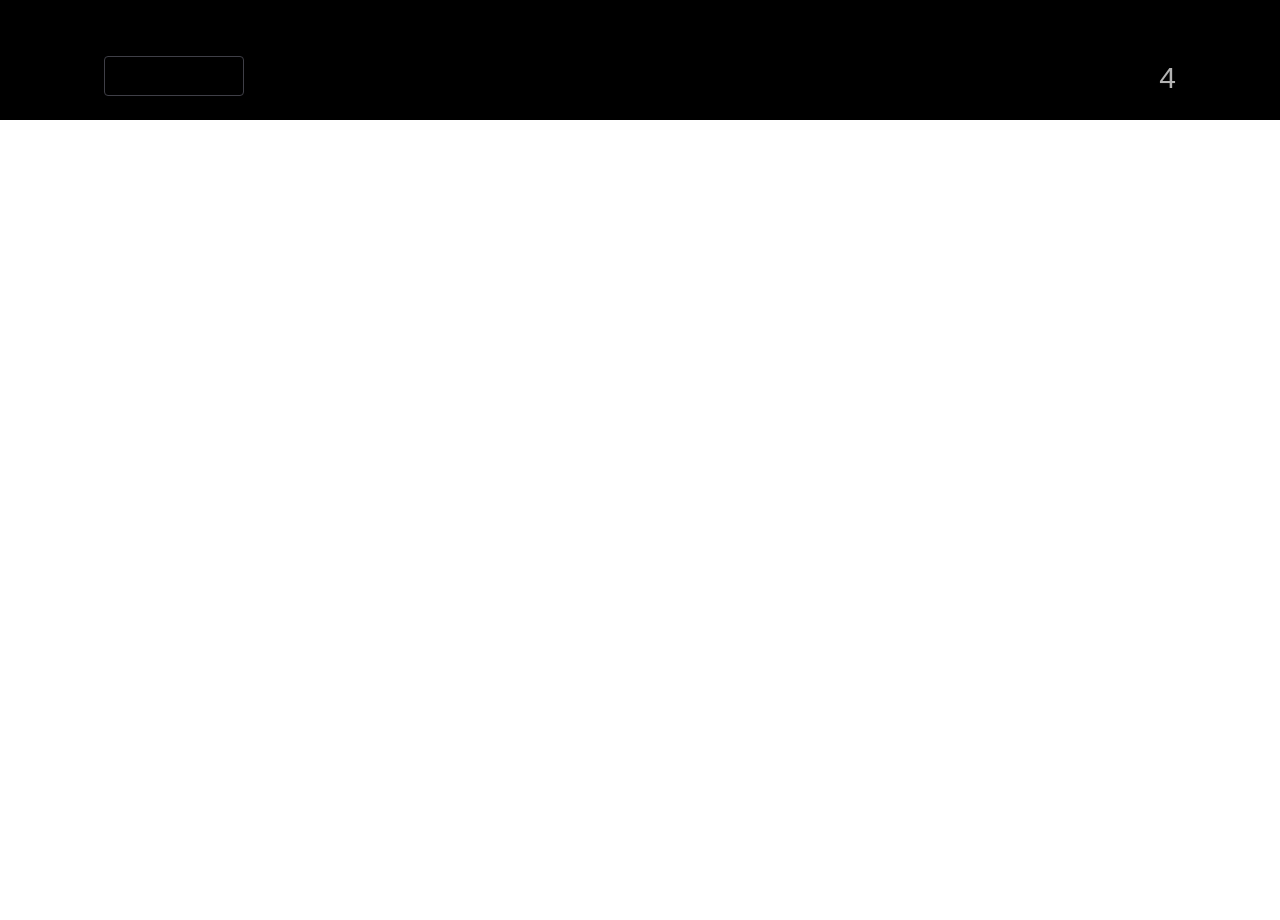
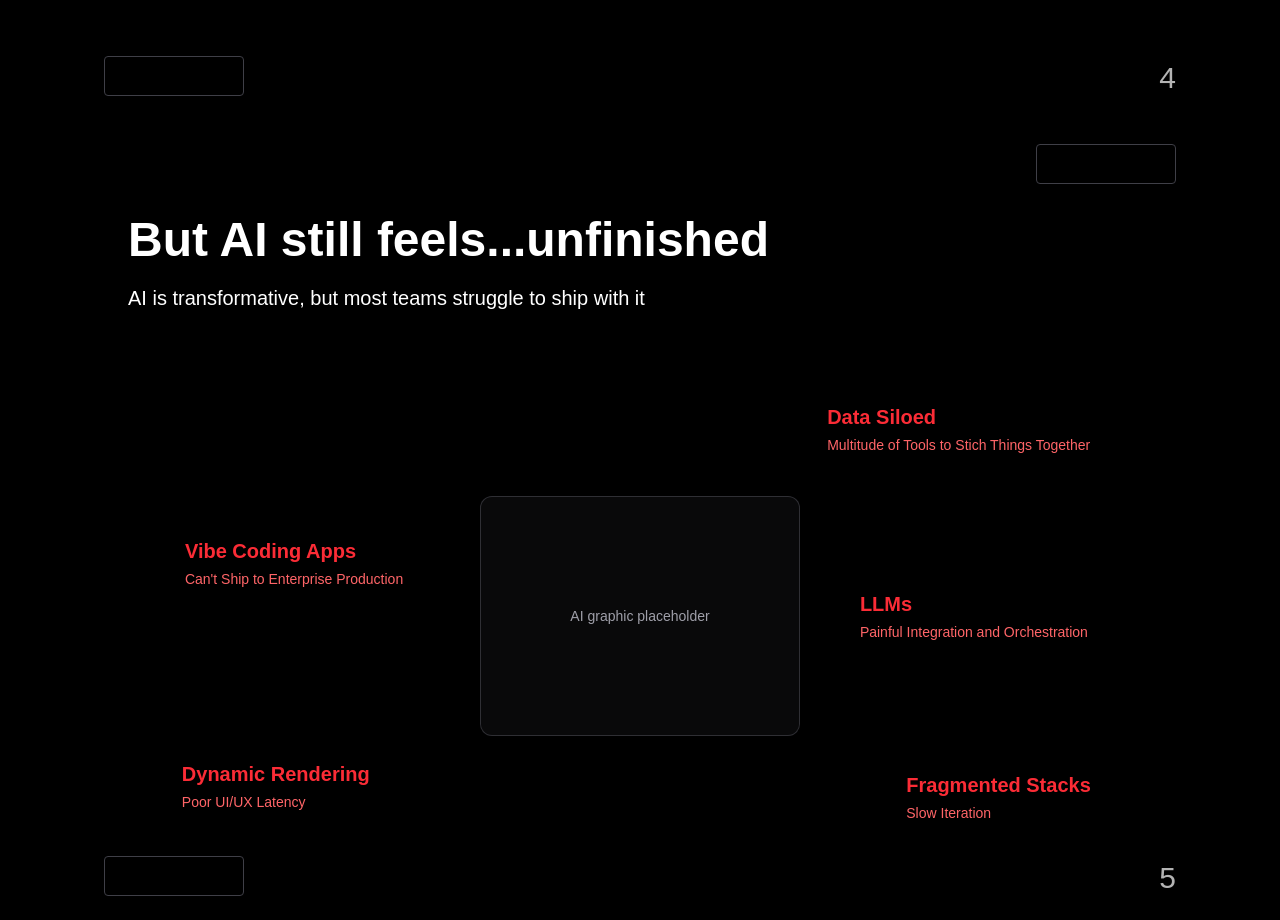
Before and after one commit to pkanchi23/verceldeck, a Next.js app: page / in a window 1280 px wide. Shown: the part 3080-4000 px from the top of the page. Before the commit the page ends 3200 px from the top, so only its background shows below. Built offline with nearby package versions, Linux system fonts and the light colour scheme.

Commit message:
Add Slide 5: AI Still Unfinished with floating animated red labels

```diff
--- a/app/page.tsx
+++ b/app/page.tsx
@@ -2,6 +2,7 @@ import Slide1Hero from "@/components/sections/Slide1Hero";
 import Slide2Context from "@/components/sections/Slide2Context";
 import Slide3Agenda from "@/components/sections/Slide3Agenda";
 import Slide4AIEraExpectations from "@/components/sections/Slide4AIEraExpectations";
+import Slide5AIStillUnfinished from "@/components/sections/Slide5AIStillUnfinished";
 
 export default function HomePage() {
   return (
@@ -10,6 +11,7 @@ export default function HomePage() {
       <Slide2Context />
       <Slide3Agenda />
       <Slide4AIEraExpectations />
+      <Slide5AIStillUnfinished />
     </main>
   );
 }
--- /dev/null
+++ b/components/sections/Slide5AIStillUnfinished.tsx
@@ -0,0 +1,179 @@
+"use client";
+
+import { motion } from "framer-motion";
+import Section from "@/components/Section";
+
+export default function Slide5AIStillUnfinished() {
+  return (
+    <Section id="slide-5" className="bg-black">
+      <div className="relative w-full min-h-screen">
+        {/* Top-Right Logo Placeholder (Vercel) */}
+        <motion.div
+          initial={{ opacity: 0 }}
+          animate={{ opacity: 1 }}
+          transition={{ delay: 0.3, duration: 0.8 }}
+          className="absolute top-4 right-4 md:top-6 md:right-6 w-[140px] h-[40px] border border-zinc-700 rounded bg-transparent flex items-center justify-center"
+        />
+
+        {/* Main Content Container */}
+        <div className="max-w-7xl mx-auto px-6 md:px-12 pt-16 md:pt-24">
+          {/* Headline + Subheadline */}
+          <div className="mb-10 md:mb-16">
+            <motion.h1
+              initial={{ opacity: 0, y: 20 }}
+              animate={{ opacity: 1, y: 0 }}
+              transition={{ delay: 0.2, duration: 0.8 }}
+              className="text-3xl md:text-4xl lg:text-5xl font-bold text-white mb-4 md:mb-5"
+            >
+              But AI still feels...unfinished
+            </motion.h1>
+
+            <motion.p
+              initial={{ opacity: 0, y: 20 }}
+              animate={{ opacity: 1, y: 0 }}
+              transition={{ delay: 0.3, duration: 0.8 }}
+              className="text-lg md:text-xl text-white font-normal"
+            >
+              AI is transformative, but most teams struggle to ship with it
+            </motion.p>
+          </div>
+
+          {/* This block mirrors the original slide: central AI cube graphic with surrounding problem labels.
+              The placeholder box should be replaced with the actual graphic, while the red labels stay as animated text. */}
+          <div className="relative mt-10 md:mt-16 w-full max-w-6xl mx-auto h-[420px] md:h-[480px]">
+            {/* TODO: Replace this placeholder box with the actual AI cube graphic (SVG/image) matching the deck. */}
+            {/* Central Cube Graphic Placeholder */}
+            <div className="absolute inset-1/2 -translate-x-1/2 -translate-y-1/2 w-[260px] md:w-[320px] aspect-[4/3] border border-zinc-700/70 rounded-xl bg-zinc-900/40 flex items-center justify-center">
+              <p className="text-xs md:text-sm text-zinc-400 text-center px-4">
+                AI graphic placeholder
+              </p>
+            </div>
+
+            {/* Red Label 1: Top-Right - "Data Siloed" */}
+            <motion.div
+              className="absolute top-6 right-4 md:top-6 md:right-16 max-w-xs"
+              initial={{ opacity: 0, y: 20 }}
+              whileInView={{ opacity: 1, y: 0 }}
+              viewport={{ once: true, amount: 0.3 }}
+              animate={{ y: [0, -6, 0], x: [0, 4, 0] }}
+              transition={{
+                opacity: { duration: 0.6, delay: 0.4 },
+                y: { duration: 5, repeat: Infinity, repeatType: "reverse", ease: "easeInOut" },
+                x: { duration: 5, repeat: Infinity, repeatType: "reverse", ease: "easeInOut" },
+              }}
+            >
+              <p className="text-red-500 font-semibold text-lg md:text-xl">
+                Data Siloed
+              </p>
+              <p className="text-red-400 text-xs md:text-sm mt-1">
+                Multitude of Tools to Stich Things Together
+              </p>
+            </motion.div>
+
+            {/* Red Label 2: Right-Center - "LLMs" */}
+            <motion.div
+              className="absolute top-1/2 right-4 md:right-16 -translate-y-1/2 max-w-xs"
+              initial={{ opacity: 0, y: 20 }}
+              whileInView={{ opacity: 1, y: 0 }}
+              viewport={{ once: true, amount: 0.3 }}
+              animate={{ y: [0, -8, 0], x: [0, -4, 0] }}
+              transition={{
+                opacity: { duration: 0.6, delay: 0.5 },
+                y: { duration: 6, repeat: Infinity, repeatType: "reverse", ease: "easeInOut" },
+                x: { duration: 6, repeat: Infinity, repeatType: "reverse", ease: "easeInOut" },
+              }}
+            >
+              <p className="text-red-500 font-semibold text-lg md:text-xl">
+                LLMs
+              </p>
+              <p className="text-red-400 text-xs md:text-sm mt-1">
+                Painful Integration and Orchestration
+              </p>
+            </motion.div>
+
+            {/* Red Label 3: Bottom-Right - "Fragmented Stacks" */}
+            <motion.div
+              className="absolute bottom-8 right-4 md:bottom-10 md:right-16 max-w-xs"
+              initial={{ opacity: 0, y: 20 }}
+              whileInView={{ opacity: 1, y: 0 }}
+              viewport={{ once: true, amount: 0.3 }}
+              animate={{ y: [0, -5, 0], x: [0, 3, 0] }}
+              transition={{
+                opacity: { duration: 0.6, delay: 0.6 },
+                y: { duration: 4.5, repeat: Infinity, repeatType: "reverse", ease: "easeInOut" },
+                x: { duration: 4.5, repeat: Infinity, repeatType: "reverse", ease: "easeInOut" },
+              }}
+            >
+              <p className="text-red-500 font-semibold text-lg md:text-xl">
+                Fragmented Stacks
+              </p>
+              <p className="text-red-400 text-xs md:text-sm mt-1">
+                Slow Iteration
+              </p>
+            </motion.div>
+
+            {/* Red Label 4: Left-Center - "Vibe Coding Apps" */}
+            <motion.div
+              className="absolute top-1/3 left-4 md:left-14 max-w-xs"
+              initial={{ opacity: 0, y: 20 }}
+              whileInView={{ opacity: 1, y: 0 }}
+              viewport={{ once: true, amount: 0.3 }}
+              animate={{ y: [0, -7, 0], x: [0, 5, 0] }}
+              transition={{
+                opacity: { duration: 0.6, delay: 0.7 },
+                y: { duration: 5.5, repeat: Infinity, repeatType: "reverse", ease: "easeInOut" },
+                x: { duration: 5.5, repeat: Infinity, repeatType: "reverse", ease: "easeInOut" },
+              }}
+            >
+              <p className="text-red-500 font-semibold text-lg md:text-xl">
+                Vibe Coding Apps
+              </p>
+              <p className="text-red-400 text-xs md:text-sm mt-1">
+                Can't Ship to Enterprise Production
+              </p>
+            </motion.div>
+
+            {/* Red Label 5: Bottom-Left - "Dynamic Rendering" */}
+            <motion.div
+              className="absolute bottom-10 left-4 md:bottom-12 md:left-14 max-w-xs"
+              initial={{ opacity: 0, y: 20 }}
+              whileInView={{ opacity: 1, y: 0 }}
+              viewport={{ once: true, amount: 0.3 }}
+              animate={{ y: [0, -6, 0], x: [0, -3, 0] }}
+              transition={{
+                opacity: { duration: 0.6, delay: 0.8 },
+                y: { duration: 4.8, repeat: Infinity, repeatType: "reverse", ease: "easeInOut" },
+                x: { duration: 4.8, repeat: Infinity, repeatType: "reverse", ease: "easeInOut" },
+              }}
+            >
+              <p className="text-red-500 font-semibold text-lg md:text-xl">
+                Dynamic Rendering
+              </p>
+              <p className="text-red-400 text-xs md:text-sm mt-1">
+                Poor UI/UX Latency
+              </p>
+            </motion.div>
+          </div>
+        </div>
+
+        {/* Bottom-Left Logo Placeholder (Goldman Sachs) */}
+        <motion.div
+          initial={{ opacity: 0 }}
+          animate={{ opacity: 1 }}
+          transition={{ delay: 0.9, duration: 0.8 }}
+          className="absolute bottom-4 left-4 md:bottom-6 md:left-6 w-[140px] h-[40px] border border-zinc-700 rounded bg-transparent flex items-center justify-center"
+        />
+
+        {/* Page Number - Bottom-Right */}
+        <motion.div
+          initial={{ opacity: 0 }}
+          animate={{ opacity: 1 }}
+          transition={{ delay: 1.0, duration: 0.8 }}
+          className="absolute bottom-4 right-4 md:bottom-6 md:right-6 text-2xl md:text-3xl font-light text-white/70"
+        >
+          5
+        </motion.div>
+      </div>
+    </Section>
+  );
+}
```
